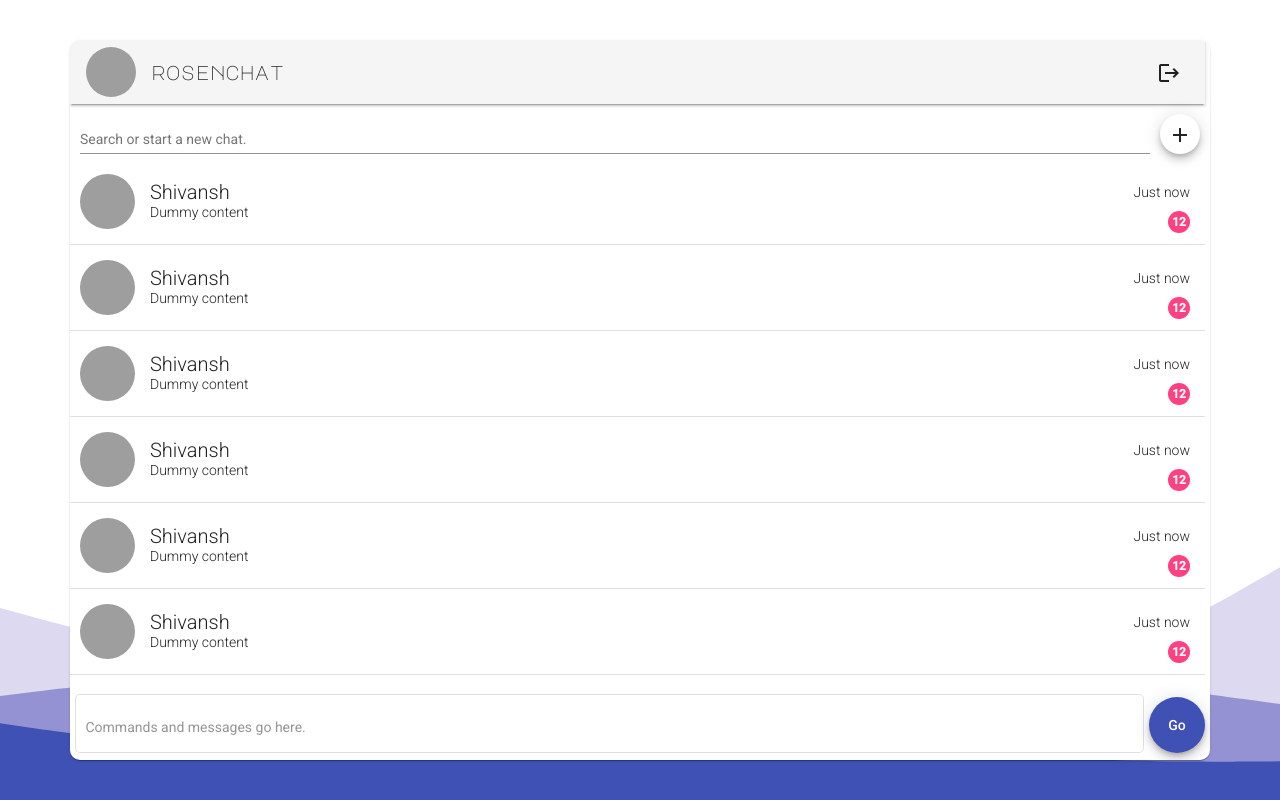
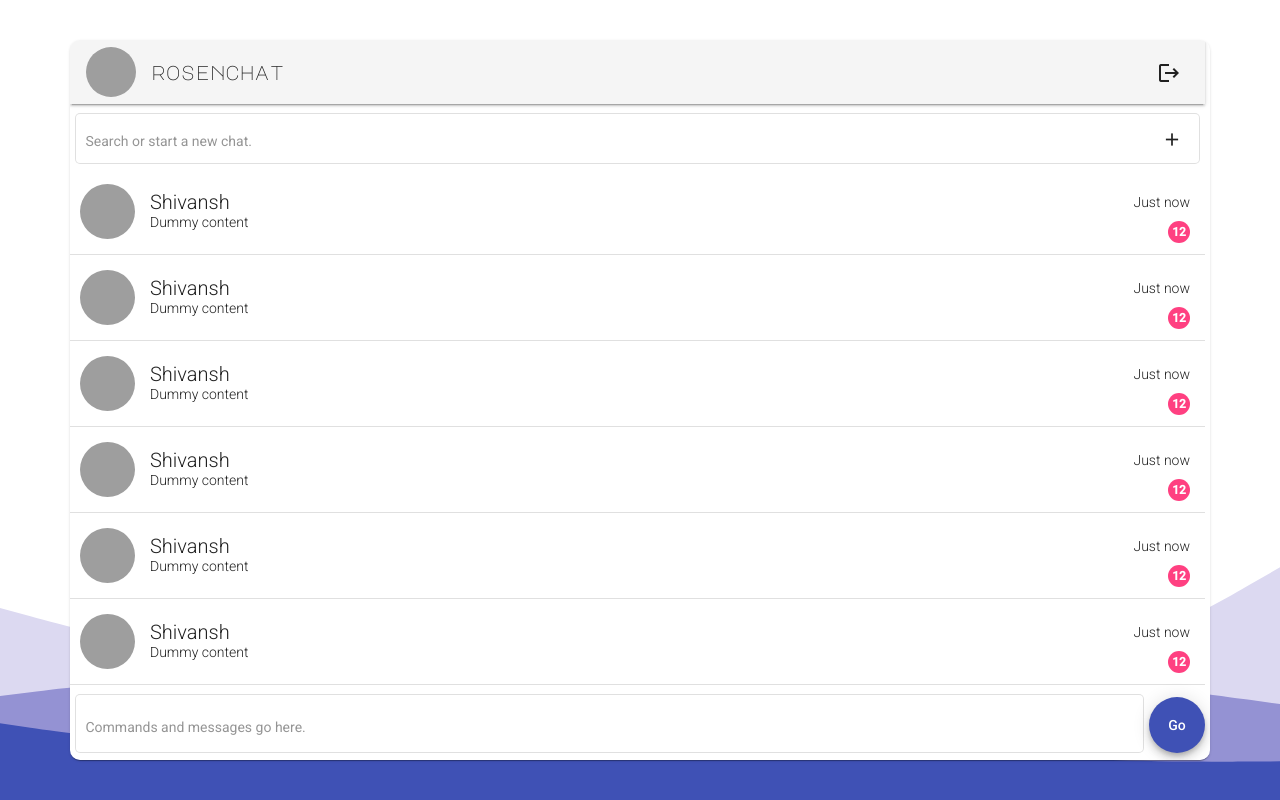
Before and after one commit to shivanshkc/rosenchat, an Angular app: page /home in a window 1280 px wide. Built offline with nearby package versions, Linux system fonts and the light colour scheme; grey boxes are pictures that could not be loaded.

Commit message:
Search bar is now a single mat-input with button suffix.

```diff
--- a/src/modules/home/components/chat-list/chat-list.component.html
+++ b/src/modules/home/components/chat-list/chat-list.component.html
@@ -12,14 +12,13 @@
   </button>
 </mat-toolbar>
 
-<div class="search-input-wrapper align-vertical">
-  <mat-form-field>
+<div class="search-input-wrapper">
+  <mat-form-field appearance="outline" class="w-100">
     <input matInput [(ngModel)]="searchOrAddInput" (keyup.enter)="onAddClick()" autocomplete="off" placeholder="Search or start a new chat." />
+    <button matSuffix mat-icon-button (click)="onAddClick()">
+      <mat-icon>add</mat-icon>
+    </button>
   </mat-form-field>
-
-  <button mat-mini-fab color="" (click)="onAddClick()">
-    <mat-icon>add</mat-icon>
-  </button>
 </div>
 
 <div class="chat-list-wrapper">
--- a/src/modules/home/components/chat-list/chat-list.component.scss
+++ b/src/modules/home/components/chat-list/chat-list.component.scss
@@ -40,8 +40,10 @@
 .search-input-wrapper {
   // Take full width.
   width: 100%;
+  // Take enough height to contain the mat-input.
+  height: 65px;
   // Paddings.
-  padding: 10px 5px 5px 10px;
+  padding: 5px 5px 5px 5px;
 }
 
 // For the search input's mat-form-field.
```
